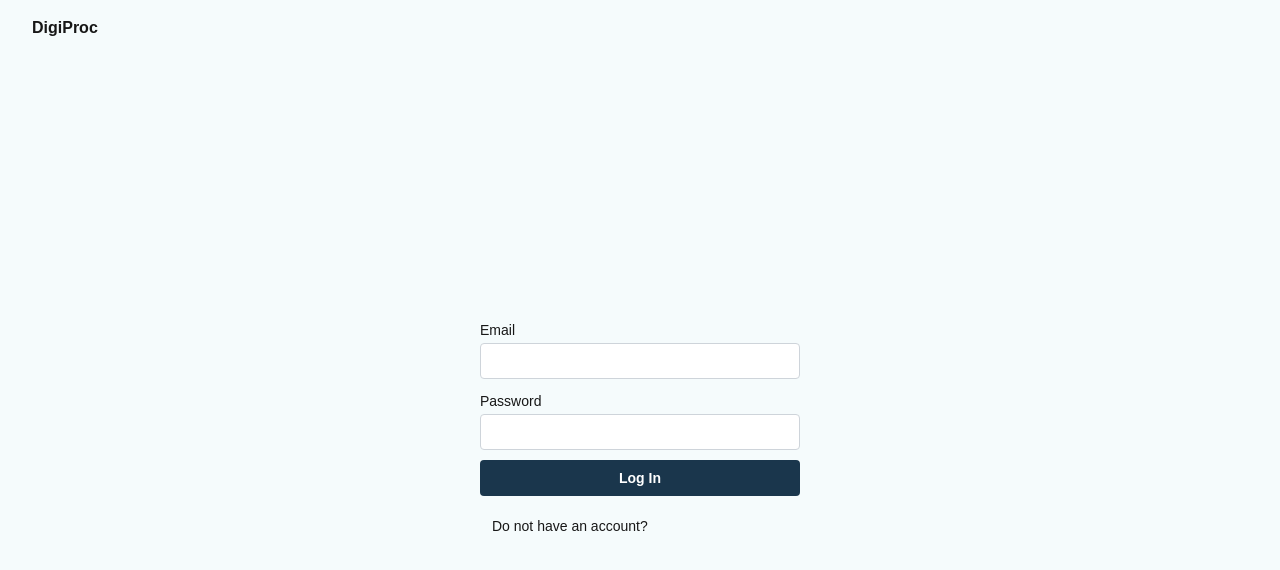
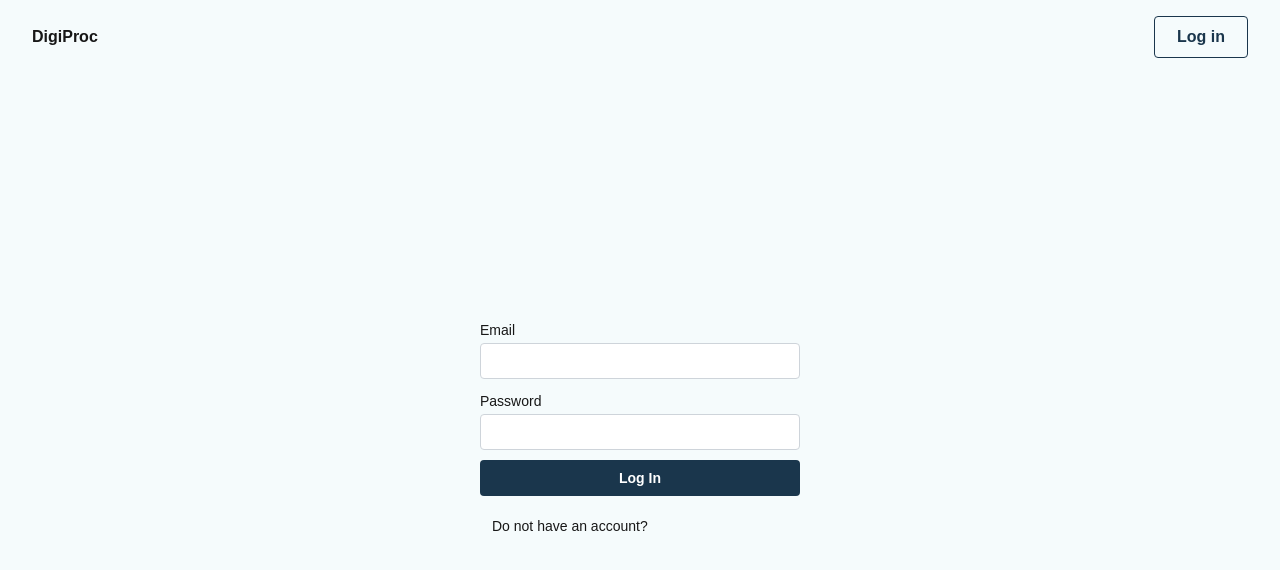
Before and after one commit to Hidnish/digiproc-ui, a Next.js app: page /auth/login in a window 1280 px wide. Shown: the top 570 px of the page. Built offline with nearby package versions, Linux system fonts and the light colour scheme; no server answers.

Commit message:
Add auth to header
- Create server action to log out (clear jwt from cookies)
- User can navigate to login page from header, or log out depending on their auth status

```diff
--- /dev/null
+++ b/app/auth/logout.action.ts
@@ -0,0 +1,9 @@
+'use server';
+
+import { cookies } from 'next/headers';
+import { redirect } from 'next/navigation';
+
+export default async function logout() {
+	cookies().delete('Auth');
+	redirect('/');
+}
--- /dev/null
+++ b/app/components/header-auth.tsx
@@ -0,0 +1,60 @@
+'use client';
+
+import { UnstyledButton, Group, Menu, Button, useMantineTheme } from '@mantine/core';
+import { IconLogout, IconChevronDown, IconUser } from '@tabler/icons-react';
+import { useContext } from 'react';
+import { AuthContext } from '../auth/auth-context';
+import { useRouter } from 'next/navigation';
+
+interface HeaderProps {
+	logout: () => Promise<void>;
+}
+
+export default function HeaderAuth({ logout }: HeaderProps) {
+	const isAuth = useContext(AuthContext);
+	const router = useRouter();
+	const theme = useMantineTheme();
+
+	const onLogout = async () => {
+		await logout();
+	}
+
+	return (
+		<>
+			{isAuth ? (
+				<Menu
+					width={260}
+					position="bottom-end"
+					transitionProps={{ transition: 'pop-top-right' }}
+					withinPortal
+				>
+					<Menu.Target>
+						<UnstyledButton>
+							<Group gap={7}>
+								<IconUser stroke={1.5}/>
+								<IconChevronDown stroke={1.5} />
+							</Group>
+						</UnstyledButton>
+					</Menu.Target>
+					<Menu.Dropdown>
+						<Menu.Item
+							leftSection={<IconLogout stroke={1.5} />}
+							onClick={onLogout}
+						>
+							Logout
+						</Menu.Item>
+					</Menu.Dropdown>
+				</Menu>
+			) : (
+				<Button
+					size="md"
+					variant="outline"
+					color={theme.colors.primary[9]}
+					onClick={() => router.push('/auth/login')}
+				>
+					Log in
+				</Button>
+			)}
+		</>
+	);
+}
--- a/app/components/header.tsx
+++ b/app/components/header.tsx
@@ -1,4 +1,6 @@
 import { Group, Box } from '@mantine/core';
+import HeaderAuth from './header-auth';
+import logout from '../auth/logout.action';
 import HeaderLogo from './header-logo';
 
 export default function Header() {
@@ -7,6 +9,7 @@ export default function Header() {
 			<header className="h-5 p-4">
 				<Group justify="space-between" pb="xl" px="md">
 					<HeaderLogo />
+					<HeaderAuth logout={logout}/>
 				</Group>
 			</header>
 		</Box>
```
